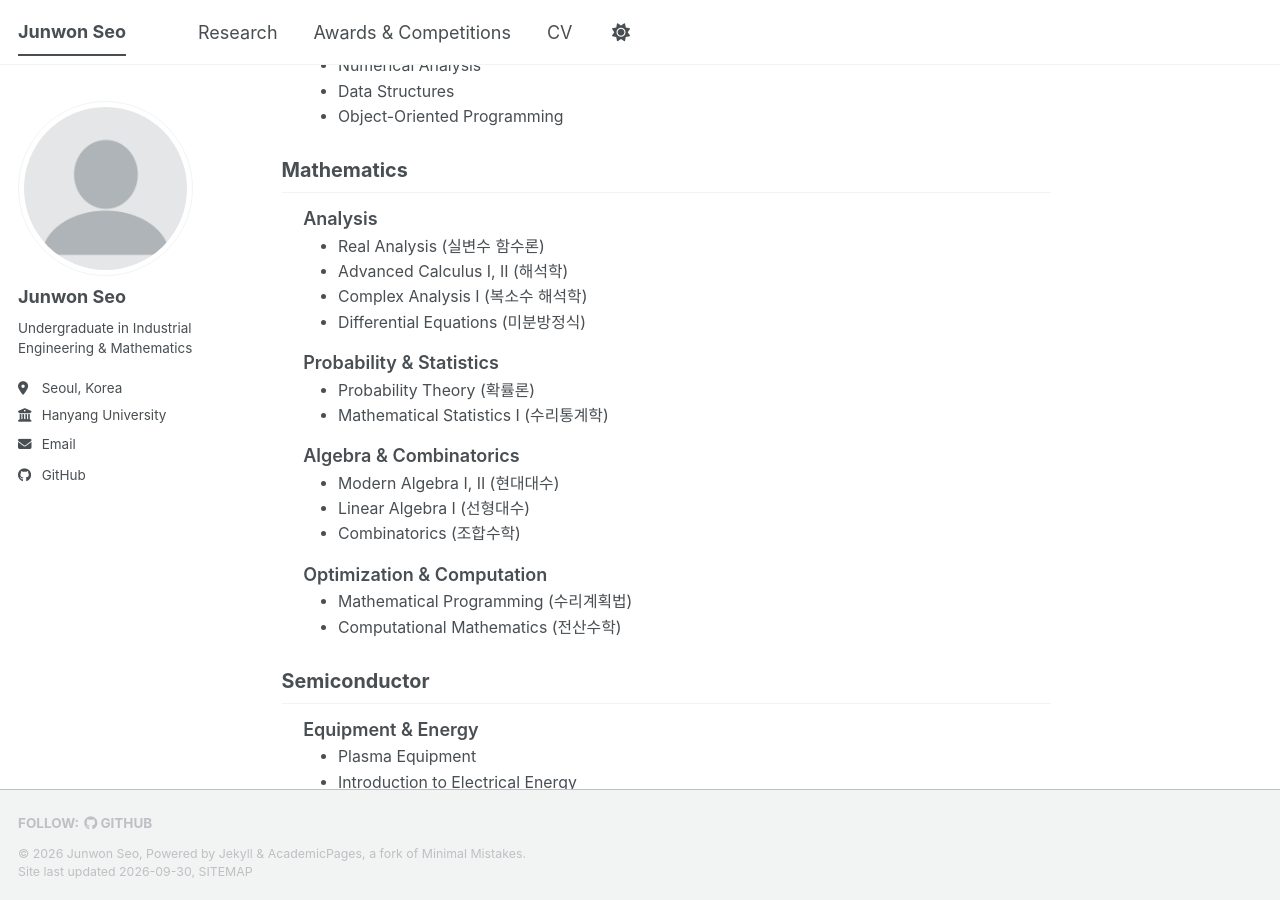
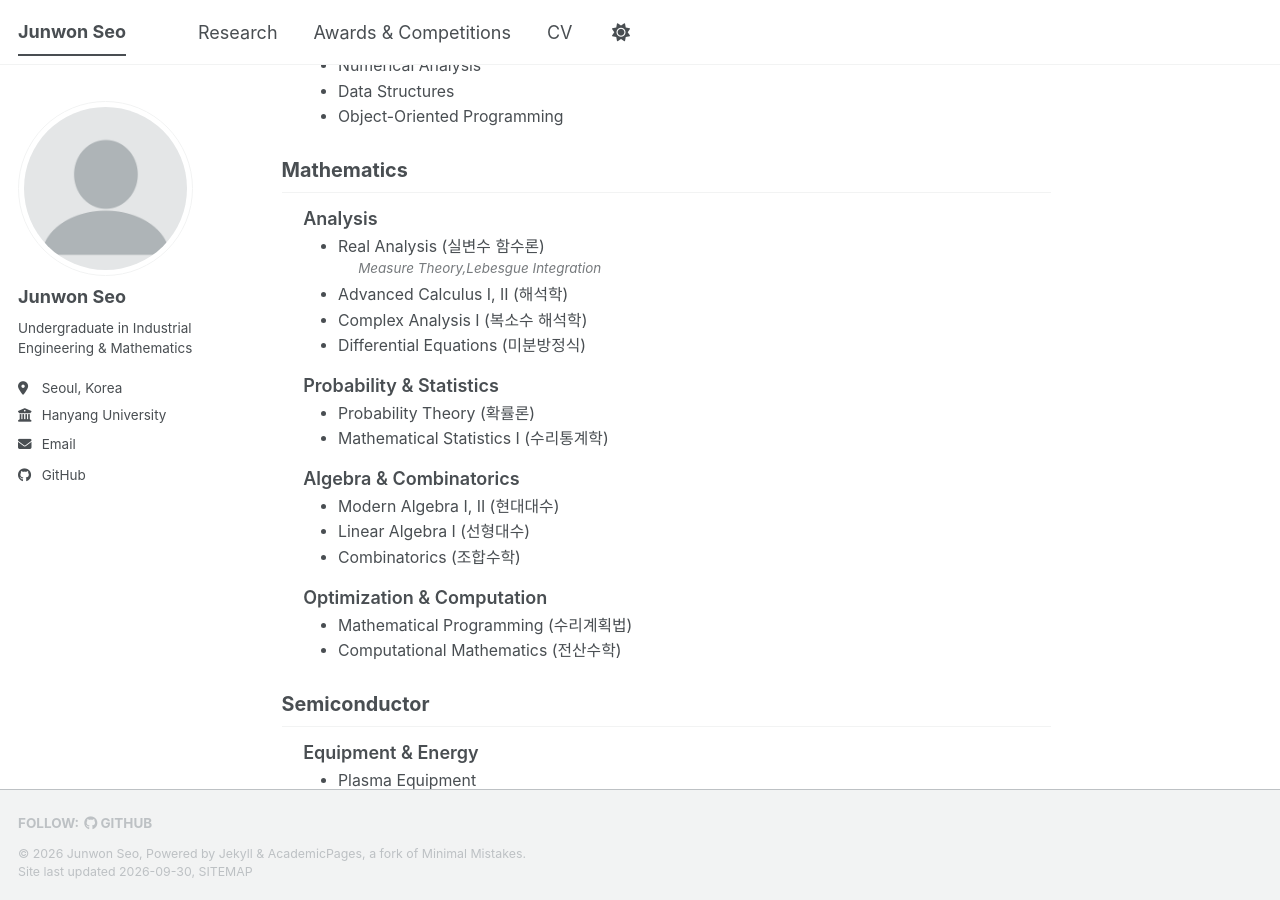
Before and after one commit to galashow3/galashow3.github.io, a Jekyll site: the page built from _pages/about.md, in a window 1280 px wide and 900 px high, scrolled down 1341 px. Built offline with Jekyll 4.4.1, drawn with Linux system fonts in a browser that asks for light colours; a style sheet for code colours, icons or effects is not loaded.

Commit message:
Update about.md

```diff
--- a/_pages/about.md
+++ b/_pages/about.md
@@ -70,7 +70,7 @@ Relevant Coursework
   <div class="cw-row">
     <div class="cw-field">Analysis</div>
     <ul class="cw-courses">
-      <li>Real Analysis (실변수 함수론)</li>
+      <li>Real Analysis (실변수 함수론)<span class="cw-desc">Measure Theory,Lebesgue Integration</span></li>
       <li>Advanced Calculus I, II (해석학)</li>
       <li>Complex Analysis I (복소수 해석학)</li>
       <li>Differential Equations (미분방정식)</li>
```
